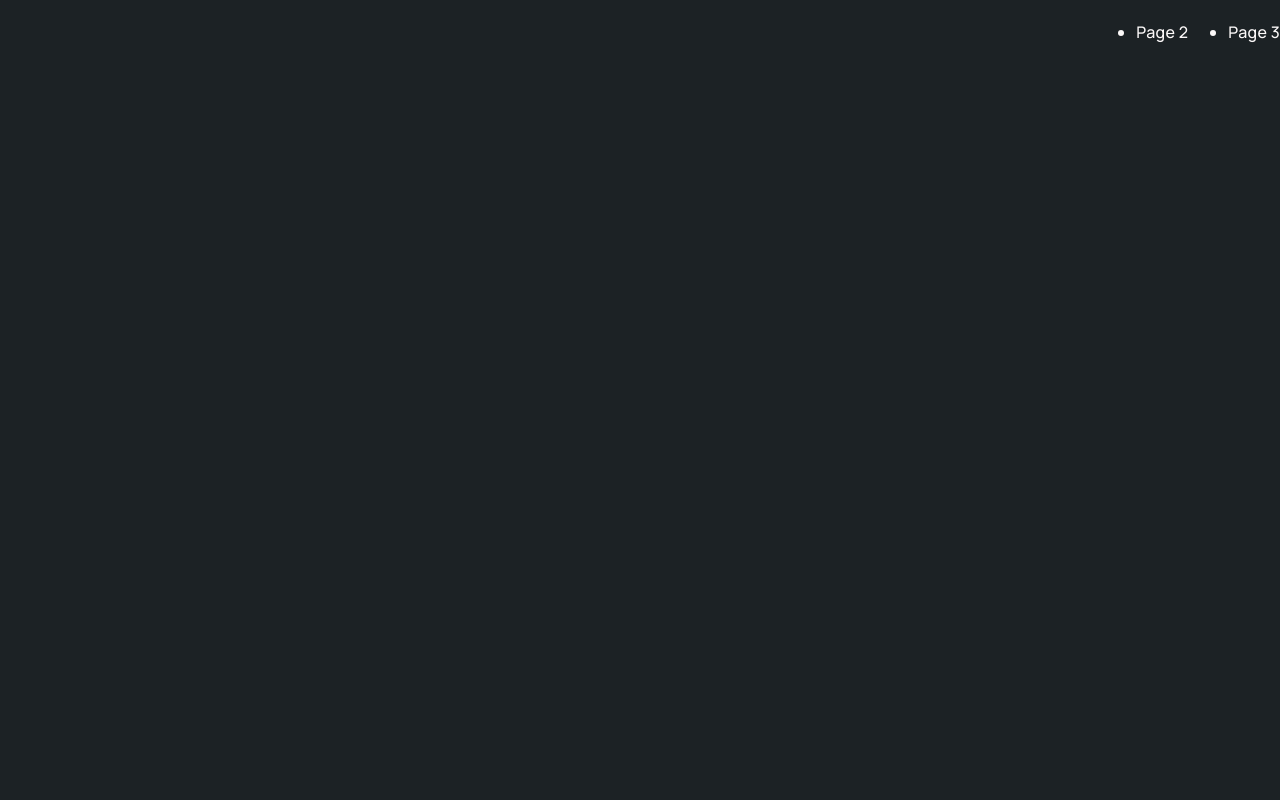
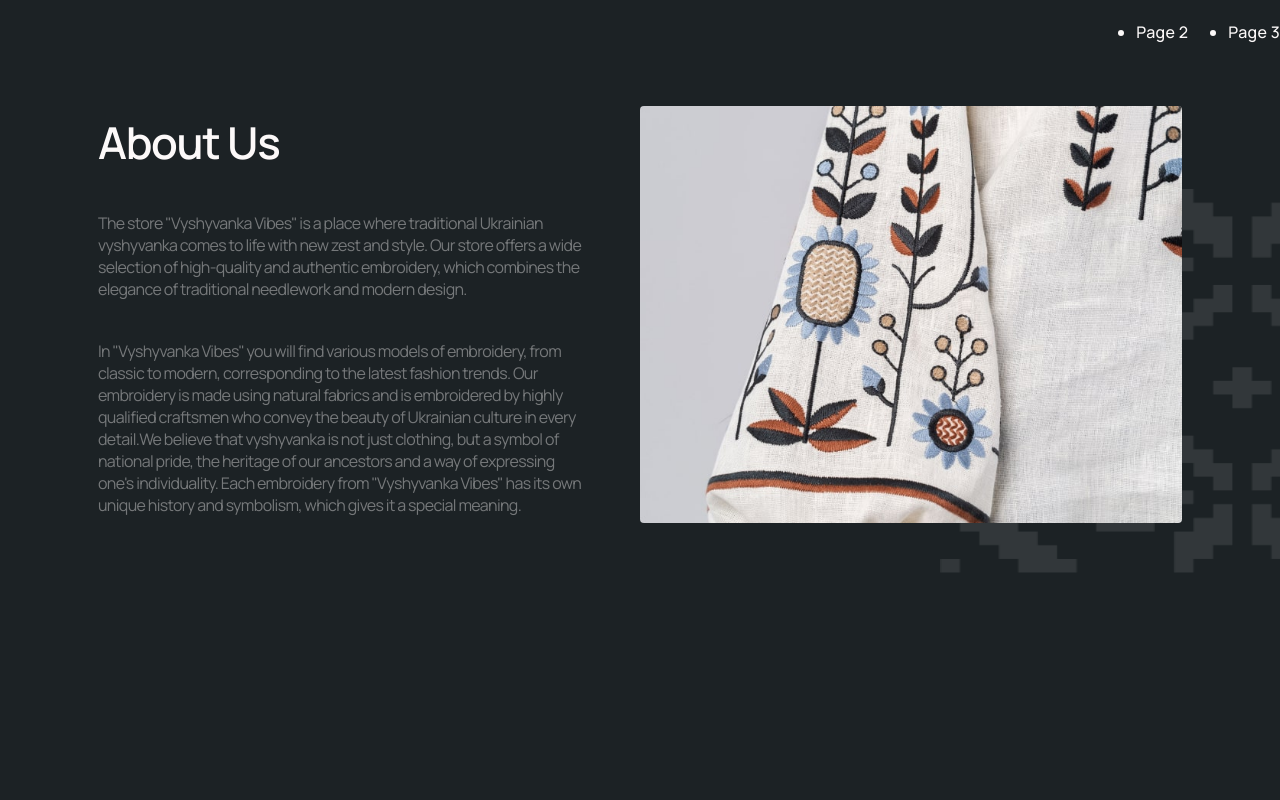
Before and after one commit to GermanOleg/project-one.hundred, a website built with Vite: page src/index.html in a window 1280 px wide. Shown: the top 800 px of the page. Built offline with nearby package versions, Linux system fonts and the light colour scheme; files whose address does not match are found by name.

Commit message:
final changes

```diff
--- a/src/css/about.css
+++ b/src/css/about.css
@@ -2,8 +2,11 @@
     background-image:
         url(../Img-P100/About-Us/mobile/ornament-about-mb-min.png);
     background-repeat: no-repeat;
+    background-position: right bottom;
     background-position: 125px 671px;
-    padding-bottom: 40px;
+    padding-bottom: 50px;
+    padding-top: 42px;
+    background-size: 340px 384px;
 }
 
 
@@ -53,10 +56,8 @@ display: inline-flex;
 
 @media screen and (min-width: 768px) {
     .section-aboutus {
-        background-image:
-                url(../Img-P100/About-Us/tablet/ornament-about-tb-min.png);
-        background-position: 399px 721px;
-        background-size: 545px;
+        background-size: 340px 384px;
+        background-position: right bottom;
     }
 
     .container-aboutus {
@@ -87,10 +88,8 @@ display: inline-flex;
 
 @media screen and (min-width: 1280px) {
     .section-aboutus {
-        background-image:
-                url(../Img-P100/About-Us/desktop2/ornament-about-desk2-min.png);
-        background-position: 895px 1008px ;
-        background-size: 545px;
+        background-size: 340px 384px;
+        background-position: right bottom;
     }
 
         .container-aboutus {
@@ -99,7 +98,6 @@ display: inline-flex;
             justify-content: center;
             align-items: center;
             gap: 50px;
-            margin-top: 867px;
         }
 
 
@@ -122,8 +120,8 @@ display: inline-flex;
 
 @media screen and (min-width: 1440px) {
     .section-aboutus {
-        background-position: 895px 1056px;
-        background-size: 545px;
+        background-size: 340px 384px;
+        background-position: right bottom;
     }
 
 
--- a/src/partials/about.html
+++ b/src/partials/about.html
@@ -23,11 +23,11 @@
 <img class="image" srcset="
                 ../Img-P100/About-Us/mobile/girl-about-mb.jpg          355w,
                 ../Img-P100/About-Us/tablet/girl-boy-tb.jpg            704w,
-                ../Img-P100/About-Us/desktop2/girl-and-boy-desk2-min.png          594w,
+                ../Img-P100/About-Us/desktop2/girl-and-boy-desk2-min.jpg          594w,
                 ../Img-P100/About-Us/desktop/girl-boy-pc.jpg         709w,
                 ../Img-P100/About-Us/mobile/girl-about-mb@2x.jpg         670w,
                 ../Img-P100/About-Us/tablet/girl-boy-tb@2x.jpg          1408w,
-                 ../Img-P100/About-Us/desktop2/girl-and-boy-desk2@x2-min.png      1188w,
+                 ../Img-P100/About-Us/desktop2/girl-and-boy-desk2@x2-min.jpg      1188w,
                 ../Img-P100/About-Us/desktop/girl-boy-pc@2x.jpg  1418w
               "
               sizes="(min-width: 1440px) 709px, (min-width: 1280px) 594px, (min-width: 768px) 704px, (max-width: 767px) 335px"
```
